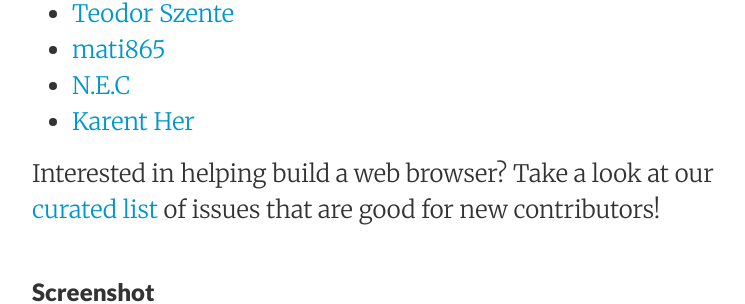
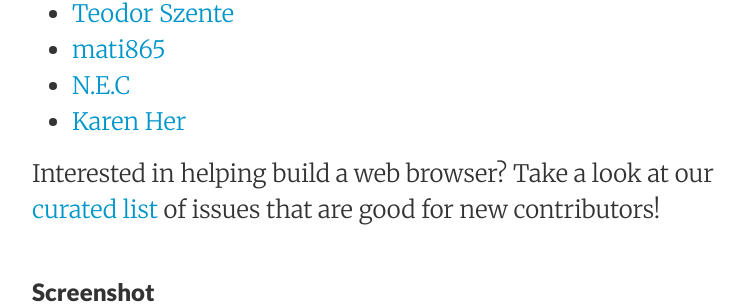
Before and after one commit to servo/blog.servo.org, a Jekyll site: the page built from _posts/2017-01-04-twis-86.md, in a window 1280 px wide and 900 px high, scrolled down 2538 px. Shown: the part 339-643 px from the top of the window, without its empty margins (224-969 px from the left). Built offline with Jekyll 4.4.1, drawn with Linux system fonts in a browser that asks for light colours.

Commit message:
Typo in Karen's name.

```diff
--- a/_posts/2017-01-04-twis-86.md
+++ b/_posts/2017-01-04-twis-86.md
@@ -65,7 +65,7 @@ This week's status updates are [here](https://www.standu.ps/project/servo/).
 - [Teodor Szente](https://github.com/teosz)
 - [mati865](https://github.com/mati865)
 - [N.E.C](https://github.com/beholdnec)
-- [Karent Her](https://github.com/karenher)
+- [Karen Her](https://github.com/karenher)
 
 Interested in helping build a web browser? Take a look at our [curated list](https://starters.servo.org/) of issues that are good for new contributors!
 
```
